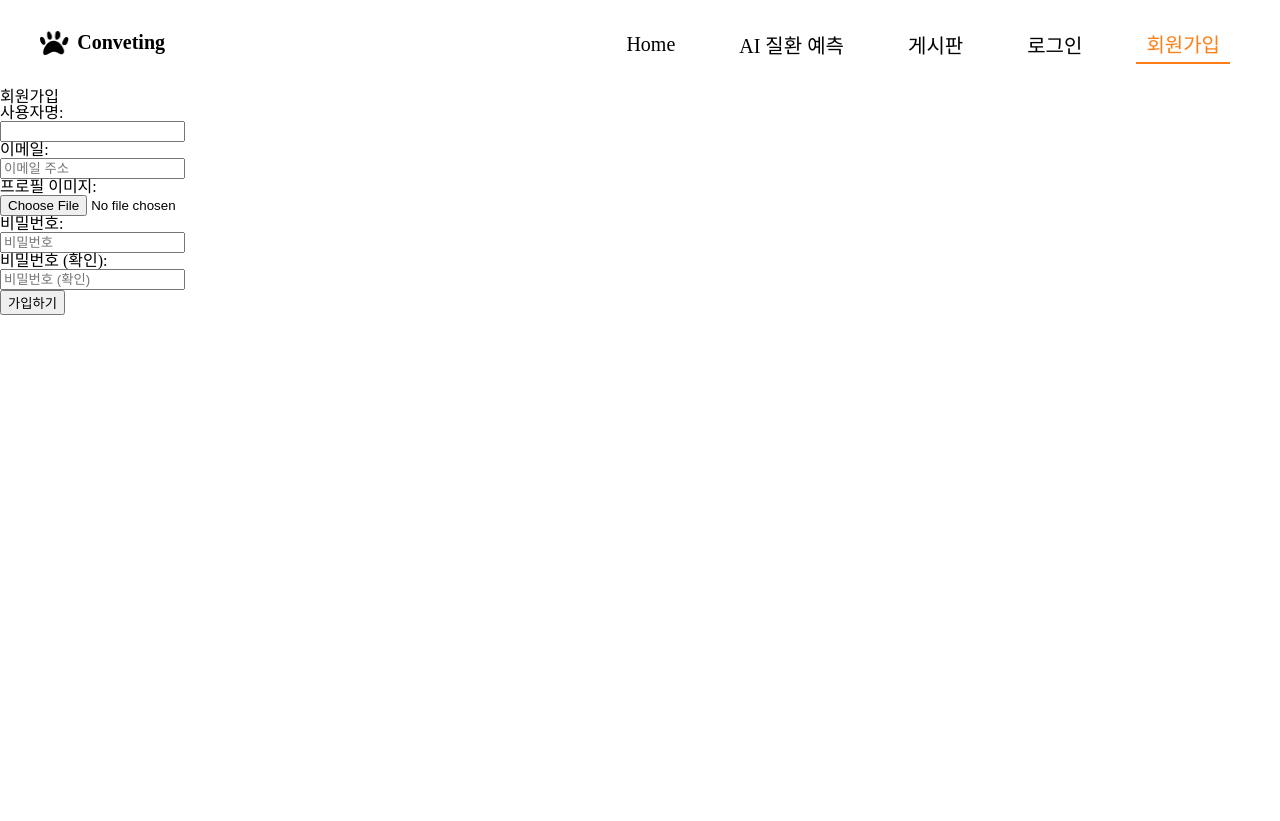
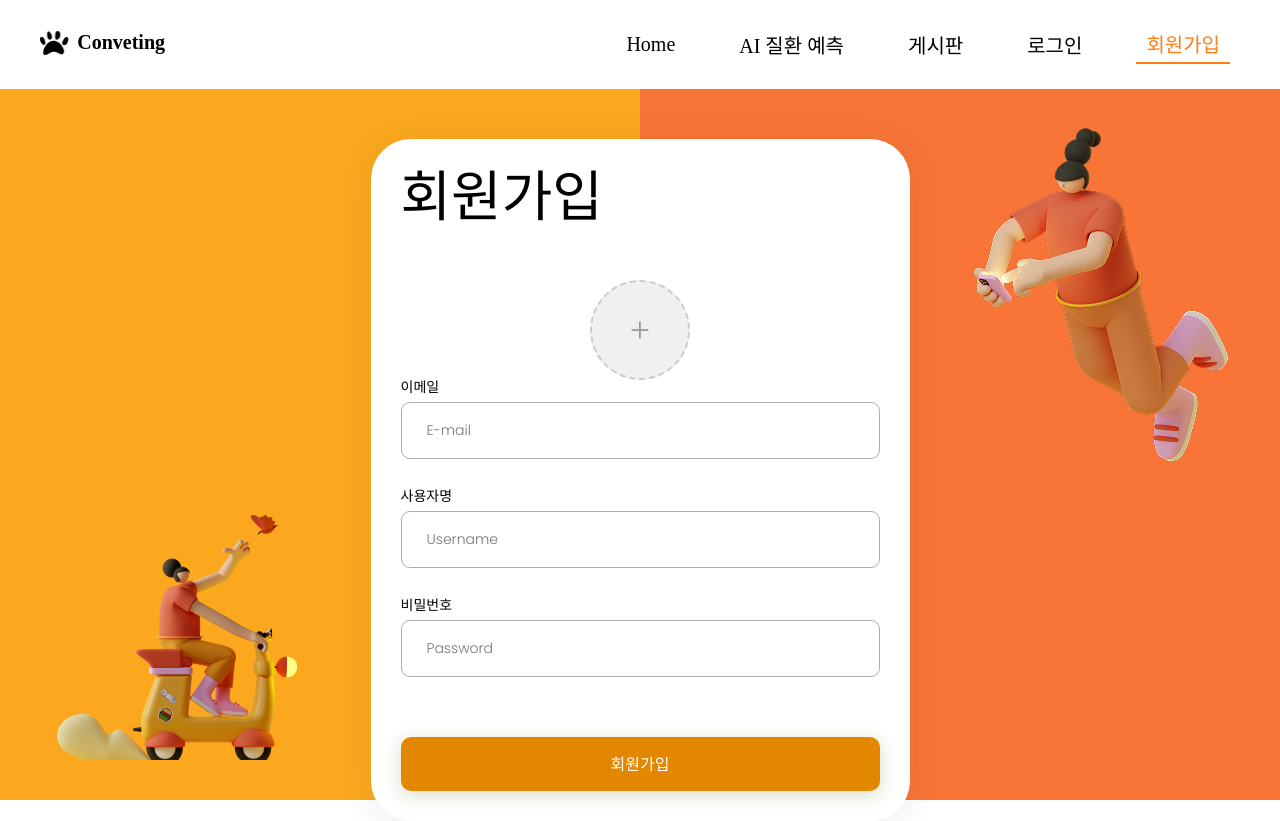
Before and after one commit to streqmin/conveting, a Django app: page /accounts/signup/ in a window 1280 px wide. Before the commit the page ends 315 px from the top, so only its background shows below. Run offline with Django 4.2, Linux system fonts and the light colour scheme; parts of the project's set-up code (start-up, migrations or seed data) failed here and were passed over; some libraries are stand-ins or nearby versions.

Commit message:
style: 회원가입 페이지 디자인 적용을 위한 css 및 js 수정

```diff
--- a/static/css/login/login.css
+++ b/static/css/login/login.css
@@ -151,3 +151,40 @@
     height: 100%;
     object-fit: cover;
 }
+
+/* 프로필 업로드 버튼 감싸는 영역 중앙 정렬 */
+.upload-wrapper {
+    width: 100%;
+    display: flex;
+    justify-content: center;
+    margin-top: 16px;
+}
+
+/* 실제 보이는 원형 버튼 */
+.upload-btn {
+    position: relative;
+    width: 100px;
+    height: 100px;
+    border-radius: 50%;
+    background-color: #f0f0f0;
+    border: 2px dashed #ccc;
+    display: flex;
+    align-items: center;
+    justify-content: center;
+    cursor: pointer;
+    overflow: hidden;
+    font-size: 36px;
+    color: #999;
+}
+
+/* 파일 입력 필드는 숨기기 */
+.upload-wrapper input[type="file"] {
+    display: none;
+}
+
+/* 업로드 후 미리보기할 이미지 */
+.upload-btn img {
+    width: 100%;
+    height: 100%;
+    object-fit: cover;
+}
--- a/templates/account/signup.html
+++ b/templates/account/signup.html
@@ -1,35 +1,109 @@
 {% extends "base.html" %}
+{% load static %}
+{% block extra_css %}
+    <link rel="stylesheet" href="{% static 'css/login/login.css' %}">
+{% endblock extra_css %}
 {% block content %}
-    <h2>회원가입</h2>
-    <form method="post" enctype="multipart/form-data">
+    <main class="login-page">
+        <!-- 배경 레이어 -->
+        <div class="bg-primary"></div>
+        <!-- 폼 영역 -->
+        <section class="login-section">
+            <div class="login-card">
+                <header class="login-header">
+                    <h1 class="login-title">회원가입</h1>
+                </header>
+                <form method="post"
+                      action="{% url 'account_signup' %}"
+                      class="login-form"
+                      enctype="multipart/form-data">
                     {% csrf_token %}
                     {{ form.non_field_errors }}
-        <div>
-            {{ form.username.label_tag }}
-            <br />
-            {{ form.username }}
+                    <!-- 프로필 이미지 업로드 영역 -->
+                    <div class="upload-wrapper">
+                        <!-- 실제 파일 입력 (숨김) -->
+                        <input type="file"
+                               id="profileImageInput"
+                               name="{{ form.profile_image.html_name }}"
+                               accept="image/*"
+                               style="display: none">
+                        <!-- 클릭 가능한 원형 버튼 -->
+                        <label for="profileImageInput" class="upload-btn">
+                            <!-- 이미지 미리보기 -->
+                            <img id="profileImagePreview"
+                                 src="{% if form.profile_image.value %}{{ form.profile_image.value.url }}{% endif %}"
+                                 alt="프로필 사진"
+                                 style="{% if not form.profile_image.value %}
+                                            display: none;
+                                        {% endif %}">
+                            <!-- 기본 플러스 아이콘 -->
+                            <span id="uploadPlus"
+                                  style="{% if form.profile_image.value %}
+                                             display: none;
+                                         {% endif %}">+</span>
+                        </label>
+                        <!-- 에러 출력 -->
+                        {{ form.profile_image.errors }}
+                    </div>
+                    <div class="form-group">
+                        {{ form.email.errors }}
+                        <label for="{{ form.email.id_for_label }}">이메일</label>
+                        <input id="{{ form.email.id_for_label }}"
+                               name="{{ form.email.html_name }}"
+                               type="email"
+                               required
+                               placeholder="E-mail">
+                    </div>
+                    <div class="form-group">
                         {{ form.username.errors }}
+                        <label for="{{ form.username.id_for_label }}">사용자명</label>
+                        <input id="{{ form.username.id_for_label }}"
+                               name="{{ form.username.html_name }}"
+                               type="text"
+                               required
+                               placeholder="Username">
                     </div>
-        <div>
-            {{ form.email.label_tag }}
-            <br />
-            {{ form.email }} {{ form.email.errors }}
+                    <div class="form-group">
+                        {{ form.password1.errors }}
+                        <label for="{{ form.password1.id_for_label }}">비밀번호</label>
+                        <input id="{{ form.password1.id_for_label }}"
+                               name="{{ form.password1.html_name }}"
+                               type="password"
+                               required
+                               placeholder="Password">
                     </div>
-        <div>
-            {{ form.profile_image.label_tag }}
-            <br />
-            {{ form.profile_image }} {{ form.profile_image.errors }}
+                    <button type="submit" class="btn-submit">회원가입</button>
+                </form>
             </div>
-        <div>
-            {{ form.password1.label_tag }}
-            <br />
-            {{ form.password1 }} {{ form.password1.errors }}
-        </div>
-        <div>
-            {{ form.password2.label_tag }}
-            <br />
-            {{ form.password2 }} {{ form.password2.errors }}
-        </div>
-        <button type="submit">가입하기</button>
-    </form>
+            <!-- 일러스트레이션 -->
+            <aside class="illustration illustration-left">
+                <img src="{% static 'img/Saly-3.png' %}" alt="illustration">
+            </aside>
+            <aside class="illustration illustration-right">
+                <img src="{% static 'img/Saly-2.png' %}" alt="illustration">
+            </aside>
+        </section>
+    </main>
+    {# 파일 선택 시 미리보기 스크립트 #}
+    <script>
+document.addEventListener('DOMContentLoaded', function() {
+  const input = document.getElementById('profileImageInput');
+  const preview = document.getElementById('profileImagePreview');
+  const plusIcon = document.getElementById('uploadPlus');
+
+  input.addEventListener('change', function() {
+    const file = this.files[0];
+    if (!file) return;
+
+    const reader = new FileReader();
+    reader.onload = function(e) {
+      // 이미지 미리보기 세팅
+      preview.src = e.target.result;
+      preview.style.display = 'block';
+      plusIcon.style.display = 'none';
+    };
+    reader.readAsDataURL(file);
+  });
+});
+    </script>
 {% endblock content %}
```
Also changed, not shown: templates/accounts/login.html (+6 -6 lines). Lines whose indentation alone changed are shown as unchanged.
